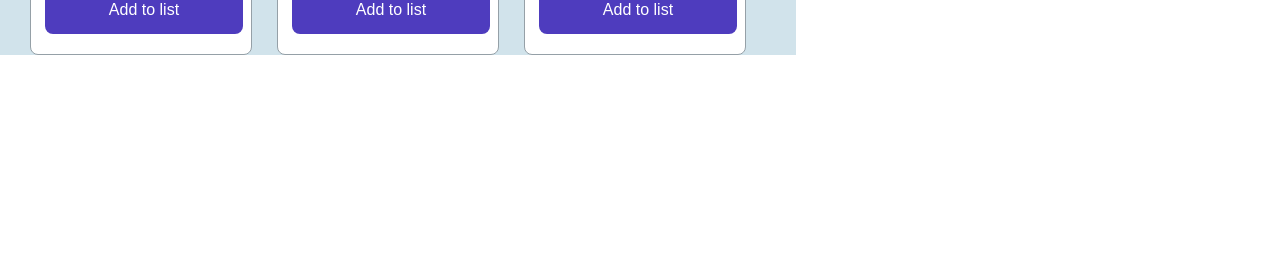
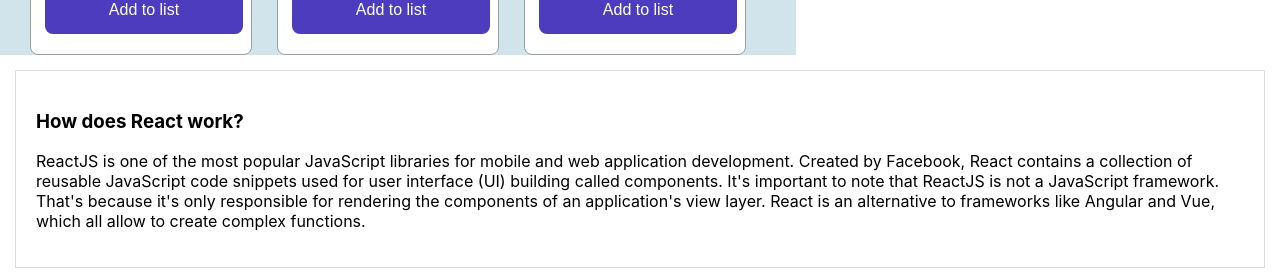
Before and after one commit to tuhin902/multi-fitness, a React (Create React App) app: page / in a window 1280 px wide. Shown: the part 845-1125 px from the top of the page. Before the commit the page ends 900 px from the top, so only its background shows below. Built offline with nearby package versions, Linux system fonts and the light colour scheme.

Commit message:
first question

```diff
--- a/package.json
+++ b/package.json
@@ -12,6 +12,7 @@
     "react": "^18.2.0",
     "react-dom": "^18.2.0",
     "react-scripts": "5.0.1",
+    "react-toastify": "^9.0.8",
     "web-vitals": "^2.1.4"
   },
   "scripts": {
--- a/src/App.js
+++ b/src/App.js
@@ -1,11 +1,16 @@
-import logo from './logo.svg';
+import { ToastContainer, toast } from 'react-toastify';
+import 'react-toastify/dist/ReactToastify.css';
+
 import './App.css';
 import Club from './components/Club/Club';
+import Questions from './components/Questions/Questions';
 
 function App() {
   return (
     <div>
       <Club></Club>
+      <Questions></Questions>
+      <ToastContainer></ToastContainer>
     </div>
   );
 }
--- a/src/components/Break/Break.js
+++ b/src/components/Break/Break.js
@@ -4,6 +4,7 @@
 const Break = () => {
     return (
         <div>
+            <h4>Add a Break</h4>
             <div className='break-time'>
                 <p><strong>10</strong>s</p>
                 <p><strong>20</strong>s</p>
--- a/src/components/Club/Club.js
+++ b/src/components/Club/Club.js
@@ -12,6 +12,25 @@
             .then(res => res.json())
             .then(data => setExercises(data));
     }, [])
+
+    const addTime = (selectedTime) => {
+        // console.log(selectedTime);
+        let setTime = {};
+        const storedTime = localStorage.getItem('setTime');
+        if (storedTime) {
+            setTime = JSON.parse(storedTime);
+        }
+
+        const Time = setTime[selectedTime.time];
+        // console.log(Time);
+
+        // if (Time) {
+        //     const newTime = Time + storedTime;
+        //     setTime[selectedTime.time] = newTime;
+        // }
+        localStorage.setItem('setTime', JSON.stringify(selectedTime));
+
+    }
     return (
         <div className='club-container'>
             <div>
@@ -24,7 +43,9 @@
                 </div>
                 <div className="exercise-container">
                     {
-                        exercises.map(exercise => <Exercise key={exercise.id} exercise={exercise}></Exercise>)
+                        exercises.map(exercise => <Exercise key={exercise.id} exercise={exercise}
+                            addTime={addTime}
+                        ></Exercise>)
                     }
                 </div>
             </div>
--- a/src/components/Details/Details.js
+++ b/src/components/Details/Details.js
@@ -1,7 +1,9 @@
 import React from 'react';
+import { toast } from 'react-toastify';
 import './Details.css'
 
 const Details = () => {
+    const notify = () => toast('Congraculation you have completed');
     return (
         <div>
             <h4>Exercise Details</h4>
@@ -13,7 +15,7 @@
                 <p><strong>Break Time</strong></p>
                 <p><small>12sec</small></p>
             </div>
-            <button className='btn-complete'>
+            <button onClick={notify} className='btn-complete'>
                 <p>Activity Completed</p>
             </button>
         </div>
--- a/src/components/Exercise/Exercise.js
+++ b/src/components/Exercise/Exercise.js
@@ -2,7 +2,7 @@
 import './Exercise.css'
 
 const Exercise = (props) => {
-    console.log(props);
+    // console.log(props);
     const { name, age, picture, time } = props.exercise;
     return (
         <div className='exercise'>
@@ -11,7 +11,7 @@
                 <h4 className='exercise-name'>{name}</h4>
                 <p>Age: <strong>{age}</strong></p>
                 <p>Time required : <strong>{time}s</strong></p>
-                <button className='btn-list'>
+                <button onClick={() => props.addTime(time)} className='btn-list'>
                     <p>Add to list</p>
                 </button>
 
--- /dev/null
+++ b/src/components/Questions/Questions.css
@@ -0,0 +1,5 @@
+.question {
+    border: 1px solid gainsboro;
+    margin: 15px;
+    padding: 20px;
+}
--- /dev/null
+++ b/src/components/Questions/Questions.js
@@ -0,0 +1,20 @@
+import React from 'react';
+import './Questions.css'
+
+const Questions = () => {
+    return (
+        <div>
+            <div className='question'>
+                <h3>How does React work?</h3>
+                <p>ReactJS is one of the most popular JavaScript libraries for mobile and web application development. Created by Facebook, React contains a collection of reusable JavaScript code snippets used for user interface (UI) building called components.
+
+                    It's important to note that ReactJS is not a JavaScript framework. That's because it's only responsible for rendering the components of an application's view layer. React is an alternative to frameworks like Angular and Vue, which all allow to create complex functions.
+
+                </p>
+            </div>
+
+        </div>
+    );
+};
+
+export default Questions;
```
Also changed, not shown: 1 other file (tests, documents, lock files or other folders).
